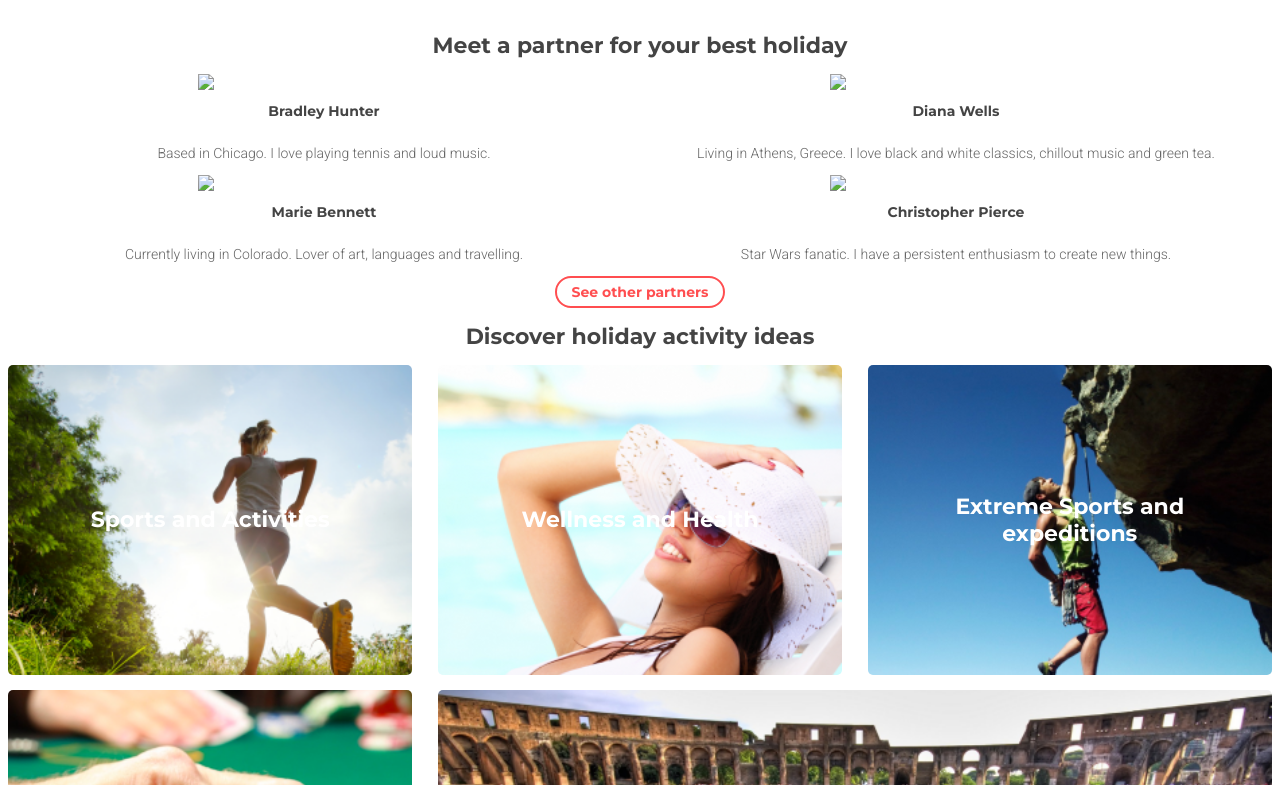
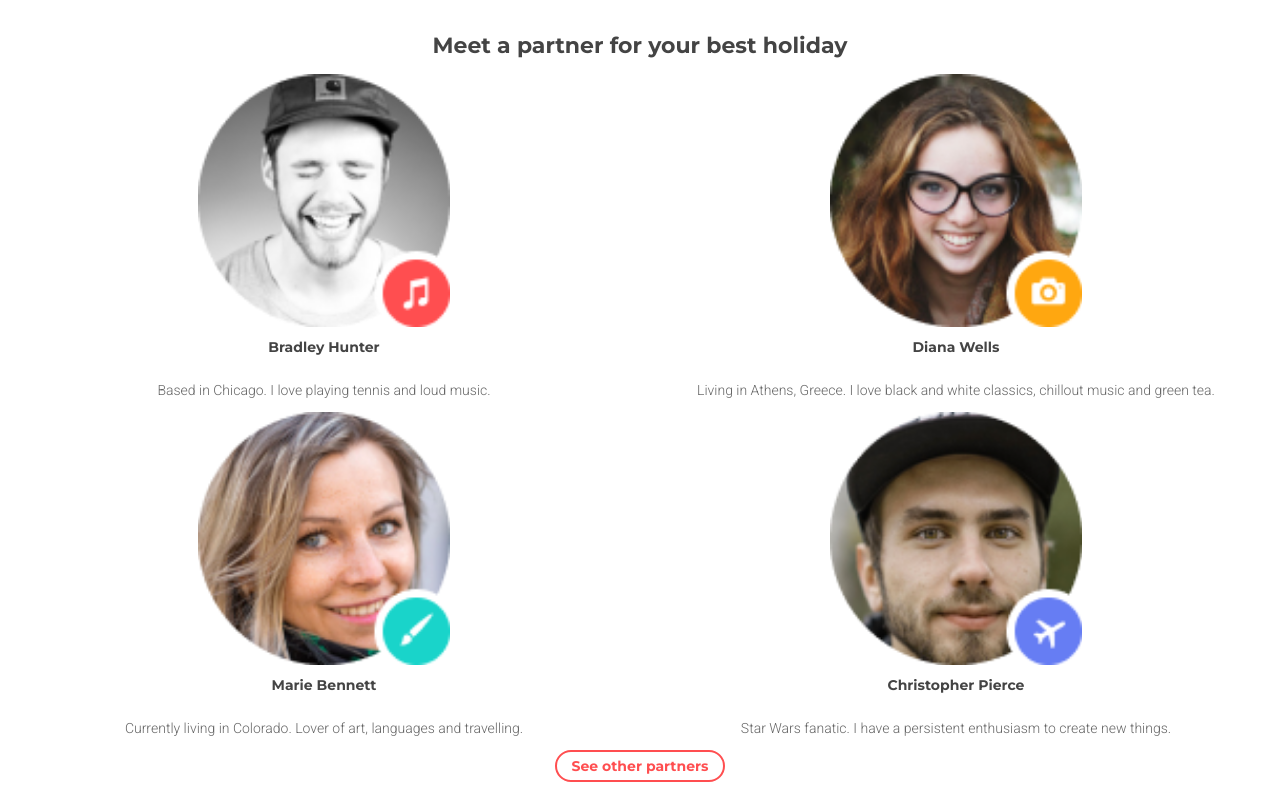
Before and after one commit to AlexanderRyb/responsive-bootstrap-layout, a website: page index.html in a window 1280 px wide. Shown: the part 1251-2036 px from the top of the page. Drawn offline with Linux system fonts and the light colour scheme; the site is published under a folder, as on GitHub Pages, so addresses that start at the root find nothing.

Commit message:
fixing images in index.html

```diff
--- a/index.html
+++ b/index.html
@@ -63,13 +63,13 @@
       </div>
       <div class="partners">
         <div class="partner">
-          <img src="/images/photo4.png" />
+          <img src="./images/photo4.png" />
           <h2>Bradley Hunter</h2>
           <h3>Based in Chicago. I love playing tennis and loud music.</h3>
         </div>
 
         <div class="partner">
-          <img src="/images/photo2.png" />
+          <img src="./images/photo2.png" />
           <h2>Diana Wells</h2>
           <h3>
             Living in Athens, Greece. I love black and white classics, chillout
@@ -77,7 +77,7 @@
           </h3>
         </div>
         <div class="partner">
-          <img src="/images/photo3.png" />
+          <img src="./images/photo3.png" />
           <h2>Marie Bennett</h2>
           <h3>
             Currently living in Colorado. Lover of art, languages and
@@ -85,7 +85,7 @@
           </h3>
         </div>
         <div class="partner">
-          <img src="/images/photo1.png" />
+          <img src="./images/photo1.png" />
           <h2>Christopher Pierce</h2>
           <h3>
             Star Wars fanatic. I have a persistent enthusiasm to create new
@@ -162,7 +162,7 @@
 
       <div>
         <h3 style="color: #cccccc">DESIGNED BY</h3>
-        <img src="/images/logo.png" />
+        <img src="./images/logo.png" />
       </div>
     </footer>
   </body>
```
